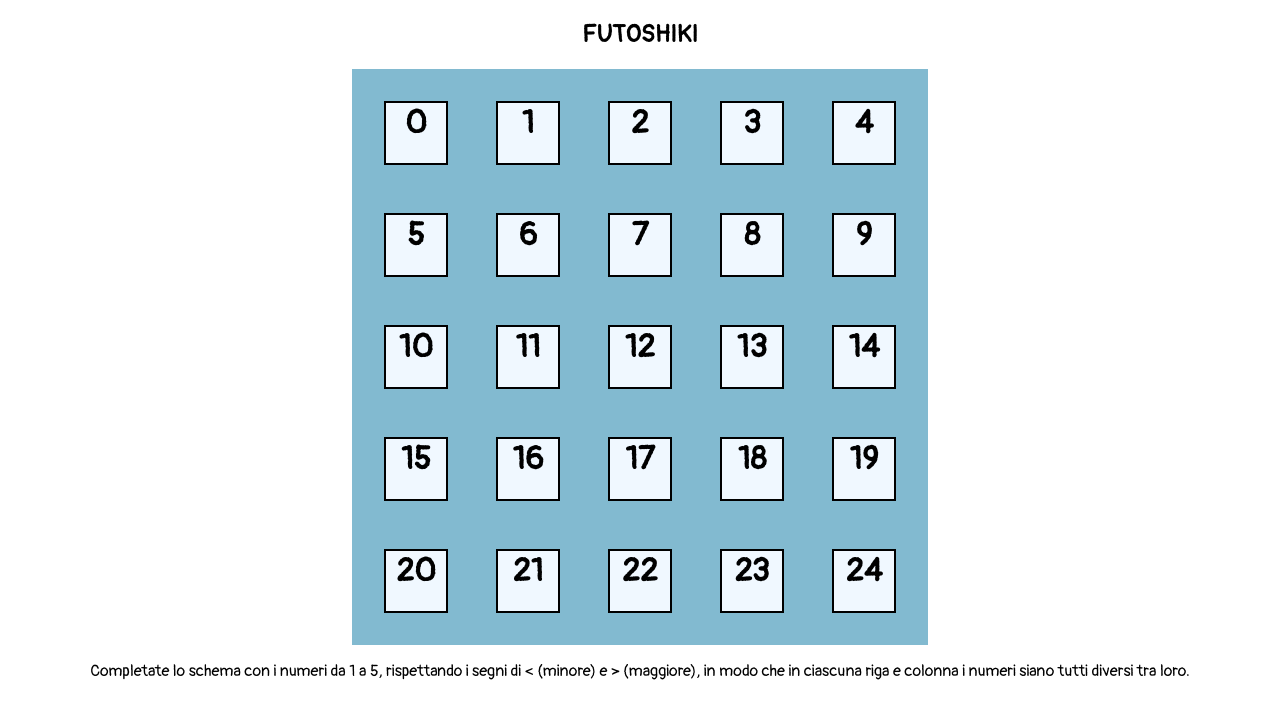
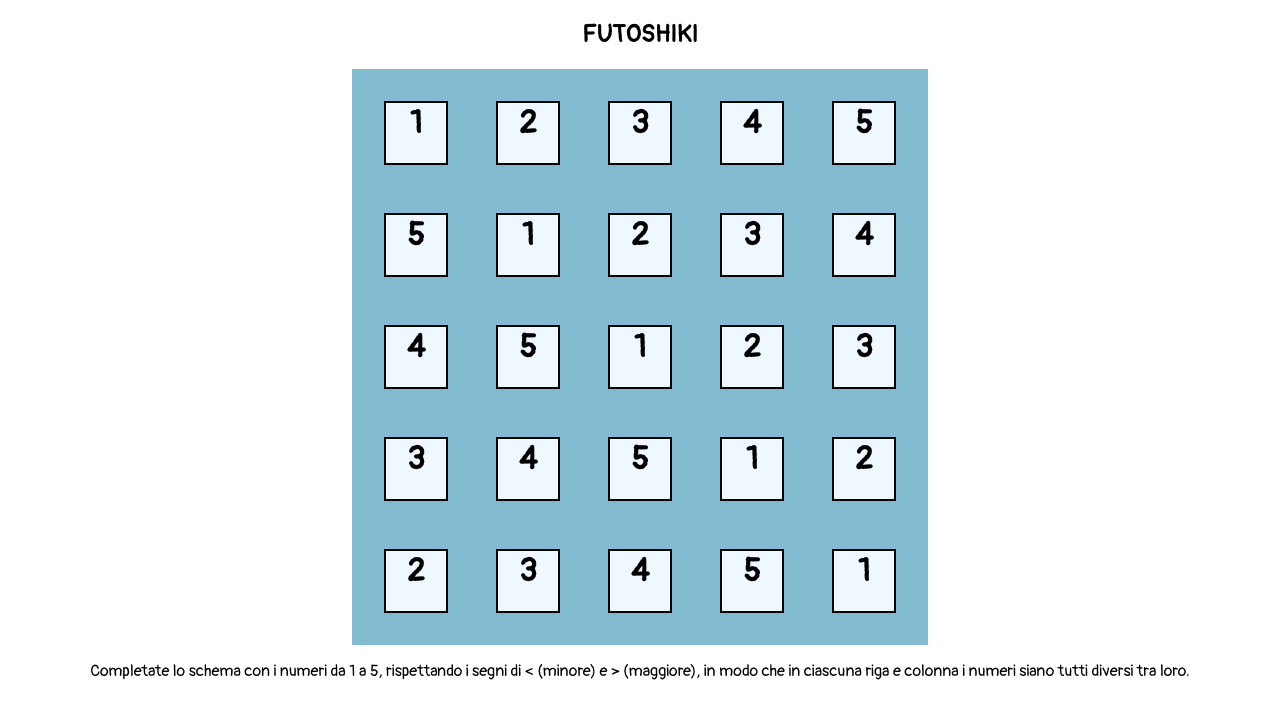
Before and after one commit to rony76/futoshiki-react, a React (Create React App) app: page / in a window 1280 px wide. Shown: the top 718 px of the page. Built offline with nearby package versions, Linux system fonts and the light colour scheme.

Commit message:
Have board print data from game.

```diff
--- a/src/App.tsx
+++ b/src/App.tsx
@@ -1,7 +1,7 @@
 import React from 'react';
 import './App.css';
-import GameBoard from "./components/GameBoard/GameBoard";
 import Instructions from "./components/Instructions/Instructions";
+import GameWrapper from "./components/GameWrapper/GameWrapper";
 
 function App() {
     const size = 5;
@@ -12,7 +12,7 @@ function App() {
                 <h2>FUTOSHIKI</h2>
             </header>
             <main>
-                <GameBoard size={size}/>
+                <GameWrapper size={size}/>
                 <Instructions size={size}/>
             </main>
         </div>
--- a/src/components/GameBoard/GameBoard.tsx
+++ b/src/components/GameBoard/GameBoard.tsx
@@ -2,17 +2,19 @@ import React, {FC} from 'react';
 import './GameBoard.css';
 import ValueRow from "../ValueRow/ValueRow";
 import GapRow from "../GapRow/GapRow";
+import {Game} from "../../model/Game";
 
 interface GameBoardProps {
-    size: number,
+    game: Game
 }
-const GameBoard: FC<GameBoardProps> = ({size} : { size: number }) => {
+
+const GameBoard: FC<GameBoardProps> = ({game}: GameBoardProps) => {
     let cells = Array<JSX.Element>();
 
-    for (let row = 0; row < size; row++) {
-        cells = cells.concat(<ValueRow row={row} size={size} />)
-        if (row < size - 1) {
-            cells = cells.concat(<GapRow size={size}/>)
+    for (let row = 1; row <= game.size; row++) {
+        cells = cells.concat(<ValueRow game={game} row={row}/>)
+        if (row < game.size) {
+            cells = cells.concat(<GapRow size={game.size}/>)
         }
     }
 
--- /dev/null
+++ b/src/components/GameWrapper/GameWrapper.css
@@ -0,0 +1 @@
+.GameWrapper {}
--- /dev/null
+++ b/src/components/GameWrapper/GameWrapper.tsx
@@ -0,0 +1,19 @@
+import React, {FC} from 'react';
+import './GameWrapper.css';
+import GameBoard from "../GameBoard/GameBoard";
+import {useGame} from "../../useGame";
+
+interface GameWrapperProps {
+    size: number
+}
+
+const GameWrapper: FC<GameWrapperProps> = ({size}: GameWrapperProps) => {
+    const game = useGame(size);
+    return (
+        <div className="GameWrapper">
+            <GameBoard game={game}/>
+        </div>
+    );
+};
+
+export default GameWrapper;
--- a/src/components/ValueRow/ValueRow.tsx
+++ b/src/components/ValueRow/ValueRow.tsx
@@ -1,17 +1,19 @@
 import React, {FC} from 'react';
 import './ValueRow.css';
+import {Game} from "../../model/Game";
 
 interface ValueRowProps {
-    row: number,
-    size: number
+    game: Game,
+    row: number
 }
 
-const ValueRow: FC<ValueRowProps> = ({row, size}: ValueRowProps) => {
+const ValueRow: FC<ValueRowProps> = ({game, row}: ValueRowProps) => {
     let result = Array<JSX.Element>();
 
-    for (let col = 0; col < size; col++) {
-        result.push(<div className="grid-value-item">{row * size + col}</div>)
-        if (col < size - 1) {
+    for (let col = 1; col <= game.size; col++) {
+        const cell = game.getCell([row, col]);
+        result.push(<div className="grid-value-item">{cell.value}</div>)
+        if (col < game.size) {
             result.push(<div className="grid-vertical-gap"/>)
         }
     }
--- /dev/null
+++ b/src/useGame.ts
@@ -0,0 +1,14 @@
+import {Game} from "./model/Game";
+
+export function useGame(size: number): Game {
+    const game = new Game(size);
+
+    for (let row = 1; row <= size; row++) {
+        for (let col = 1; col <= size; col++) {
+            let val = (size + col - (row - 1)) % size;
+            if (val === 0) val = 5;
+            game.setFixed([row, col], val);
+        }
+    }
+    return game;
+}
```
Also changed, not shown: 1 other file (tests, documents, lock files or other folders).
